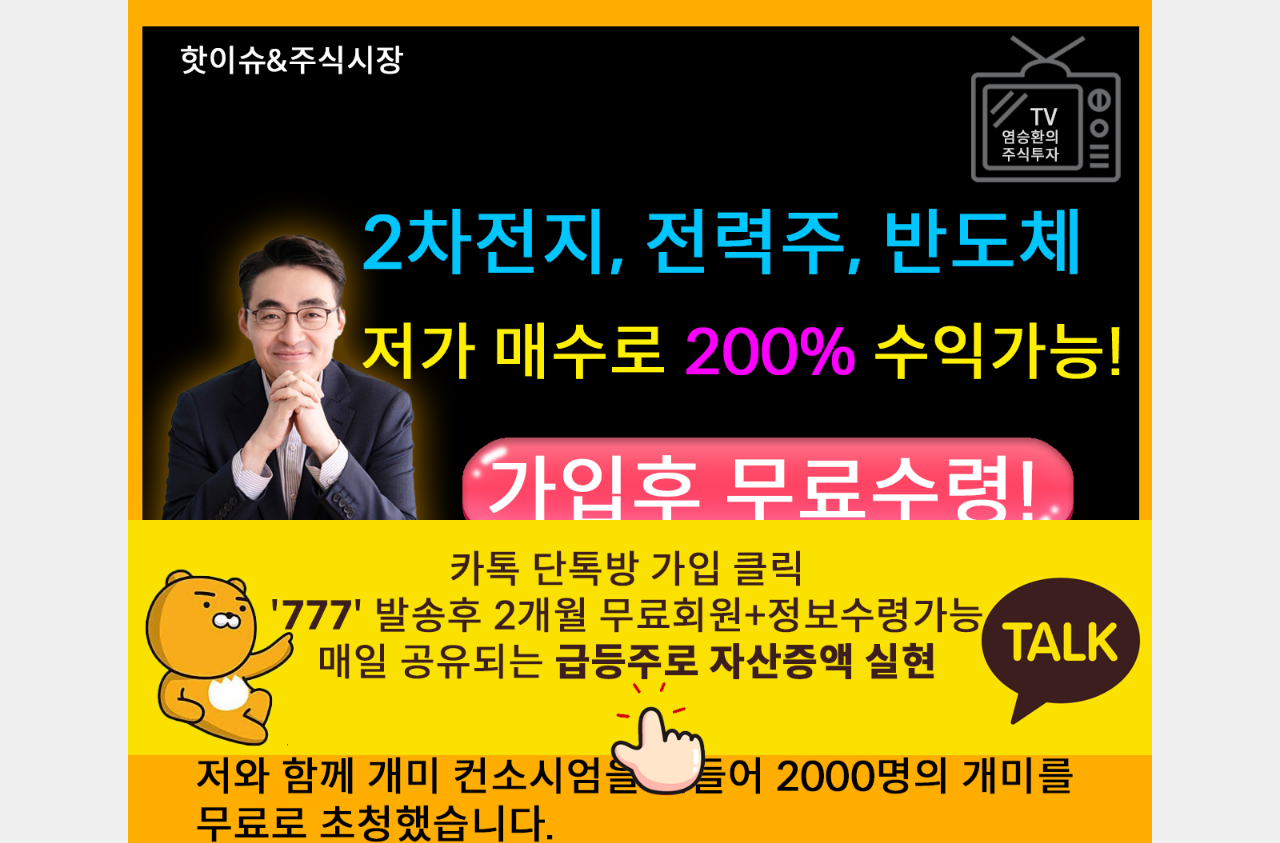
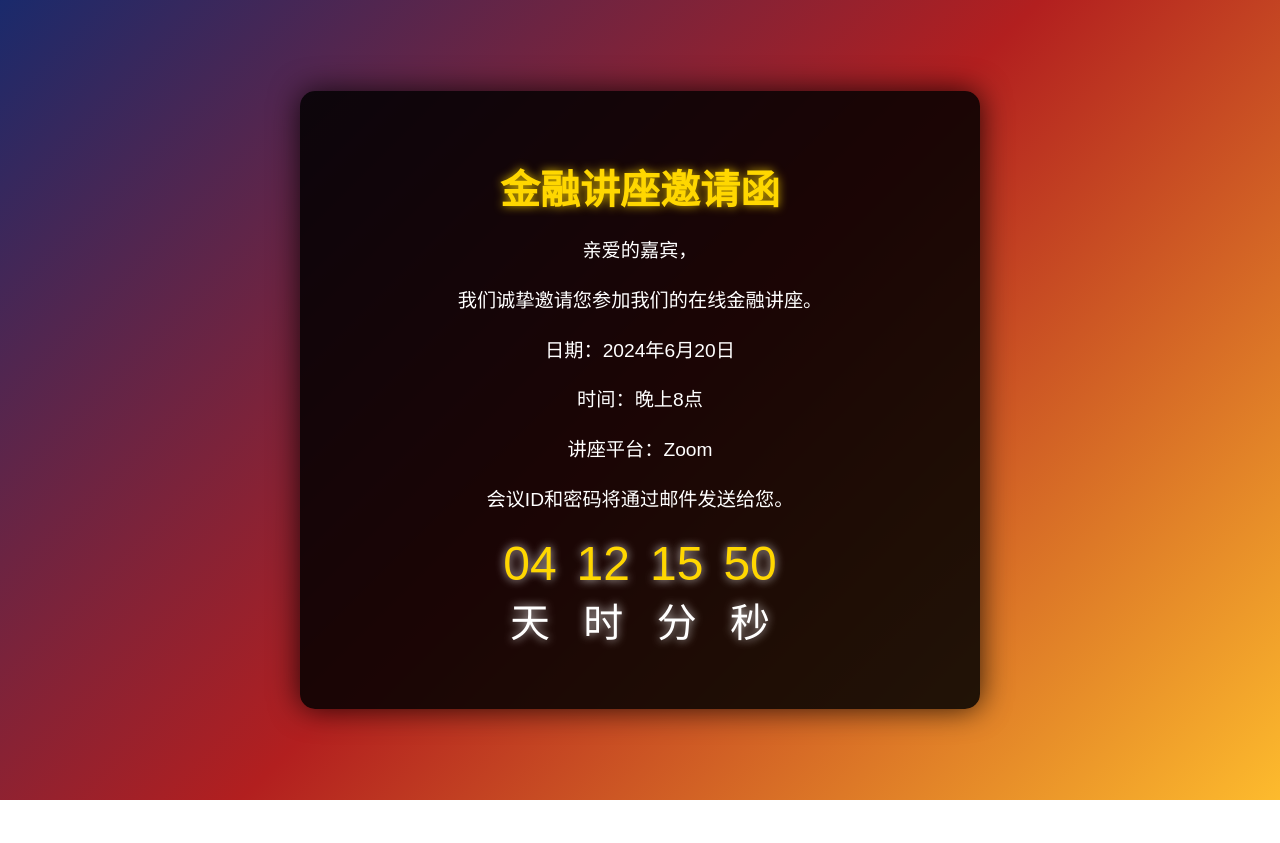
Before and after one commit to NiuBiTeamTest/KakaoAddFriendsTest, a plain HTML site: page index.html in a window 1280 px wide. Shown: the top 843 px of the page. After the commit the page ends 800 px from the top, so only its background shows below. Drawn offline with Linux system fonts and the light colour scheme.

Commit message:
Update index.html

```diff
--- a/index.html
+++ b/index.html
@@ -1,49 +1,111 @@
 <!DOCTYPE html>
-<html lang="zh">
+<html lang="zh-CN">
 <head>
     <meta charset="UTF-8">
     <meta name="viewport" content="width=device-width, initial-scale=1.0">
+    <title>金融讲座邀请函</title>
     <style>
-        body, html {
+        body {
             margin: 0;
             padding: 0;
-            height: 100%;
+            box-sizing: border-box;
+            font-family: 'Arial', sans-serif;
+            background: linear-gradient(135deg, #1a2a6c, #b21f1f, #fdbb2d);
+            color: #fff;
             display: flex;
-            flex-direction: column;  /* 确保图片垂直排列 */
+            justify-content: center;
             align-items: center;
-            justify-content: flex-start;  /* 从顶部开始显示内容 */
-            background: #f0f0f0;
+            height: 100vh;
+            text-align: center;
         }
-        .fixed-bottom {
-            position: fixed;  /* 固定位置 */
-            bottom: 0;  /* 在页面底部 */
-            left: 0;  /* 左对齐 */
-            right: 0;  /* 右对齐 */
-            width: 100%;  /* 宽度100% */
-            max-width: 1024px;  /* 最大宽度为600px */
-            margin: 0 auto; /* 水平居中 */
+        .invitation {
+            background: rgba(0, 0, 0, 0.85);
+            padding: 40px;
+            border-radius: 15px;
+            box-shadow: 0 0 30px rgba(0, 0, 0, 0.8);
+            max-width: 600px;
+            width: 90%;
         }
-        img {
-            width: 100%;    /* 图片宽度为100% */
-            max-width: 1024px;    /* 最大宽度为600px */
-            height: auto;    /* 高度自动 */
+        h1 {
+            font-size: 2.5rem;
+            margin-bottom: 20px;
+            color: #ffd700;
+            text-shadow: 0 0 10px rgba(255, 215, 0, 0.8);
         }
-        a {
-            text-decoration: none;  /* 移除链接下划线 */
-            border: none;  /* 移除链接边框 */
-            display: block;  /* 让链接占满整行，以包含整个图片 */
-            line-height: 0;  /* 移除链接周围的空白间距 */
-            margin: 0;  /* 移除任何默认的外边距 */
+        .event-details {
+            font-size: 1.2rem;
+            margin-bottom: 20px;
+            line-height: 1.6;
+        }
+        #countdown {
+            display: flex;
+            justify-content: center;
+            font-size: 2.5rem;
+            margin-bottom: 20px;
+        }
+        .time-unit {
+            display: inline-block;
+            margin: 0 10px;
+            text-shadow: 0 0 10px rgba(255, 255, 255, 0.8);
+        }
+        .time-unit span {
+            display: block;
+            font-size: 3rem;
+            color: #ffd700;
         }
     </style>
 </head>
 <body>
-    <a href="https://google.com" target="_blank">
-        <img src="1.png" alt="Promotional Image">
-    </a>
-        <img src="2.png" alt="Second Promotional Image">
-    <a href="https://google.com" target="_blank">
-        <img src="点击.png" class="fixed-bottom" alt="Promotional Image Bottom">
-    </a>
+    <div class="invitation">
+        <h1>金融讲座邀请函</h1>
+        <div class="event-details">
+            <p>亲爱的嘉宾，</p>
+            <p>我们诚挚邀请您参加我们的在线金融讲座。</p>
+            <p>日期：2024年6月20日</p>
+            <p>时间：晚上8点</p>
+            <p>讲座平台：Zoom</p>
+            <p>会议ID和密码将通过邮件发送给您。</p>
+        </div>
+        <div id="countdown">
+            <div class="time-unit">
+                <span id="days">00</span>天
+            </div>
+            <div class="time-unit">
+                <span id="hours">00</span>时
+            </div>
+            <div class="time-unit">
+                <span id="minutes">00</span>分
+            </div>
+            <div class="time-unit">
+                <span id="seconds">00</span>秒
+            </div>
+        </div>
+    </div>
+
+    <script>
+        function updateCountdown() {
+            const now = new Date().getTime();
+            const eventDate = new Date('2024-06-20T20:00:00').getTime();
+            const distance = eventDate - now;
+
+            const days = Math.floor(distance / (1000 * 60 * 60 * 24));
+            const hours = Math.floor((distance % (1000 * 60 * 60 * 24)) / (1000 * 60 * 60));
+            const minutes = Math.floor((distance % (1000 * 60 * 60)) / (1000 * 60));
+            const seconds = Math.floor((distance % (1000 * 60)) / 1000);
+
+            document.getElementById('days').innerText = days < 10 ? '0' + days : days;
+            document.getElementById('hours').innerText = hours < 10 ? '0' + hours : hours;
+            document.getElementById('minutes').innerText = minutes < 10 ? '0' + minutes : minutes;
+            document.getElementById('seconds').innerText = seconds < 10 ? '0' + seconds : seconds;
+
+            if (distance < 0) {
+                clearInterval(countdownInterval);
+                document.getElementById('countdown').innerText = '活动已经开始';
+            }
+        }
+
+        const countdownInterval = setInterval(updateCountdown, 1000);
+        updateCountdown(); // 初始化时立即调用一次
+    </script>
 </body>
 </html>
```
